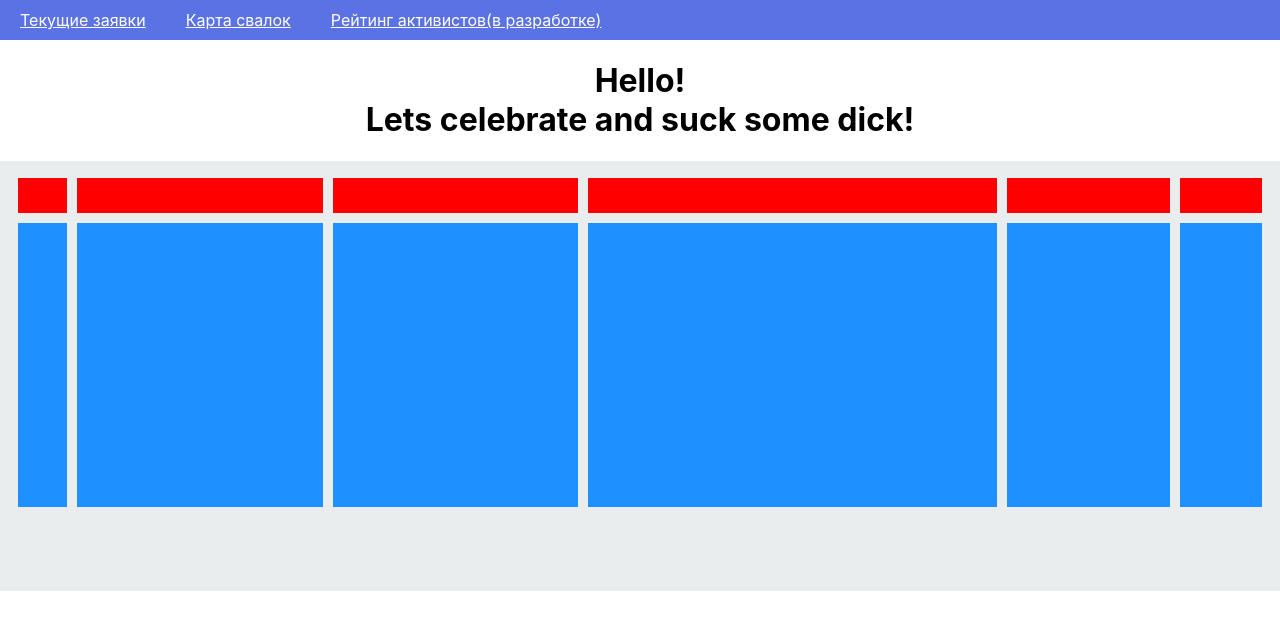
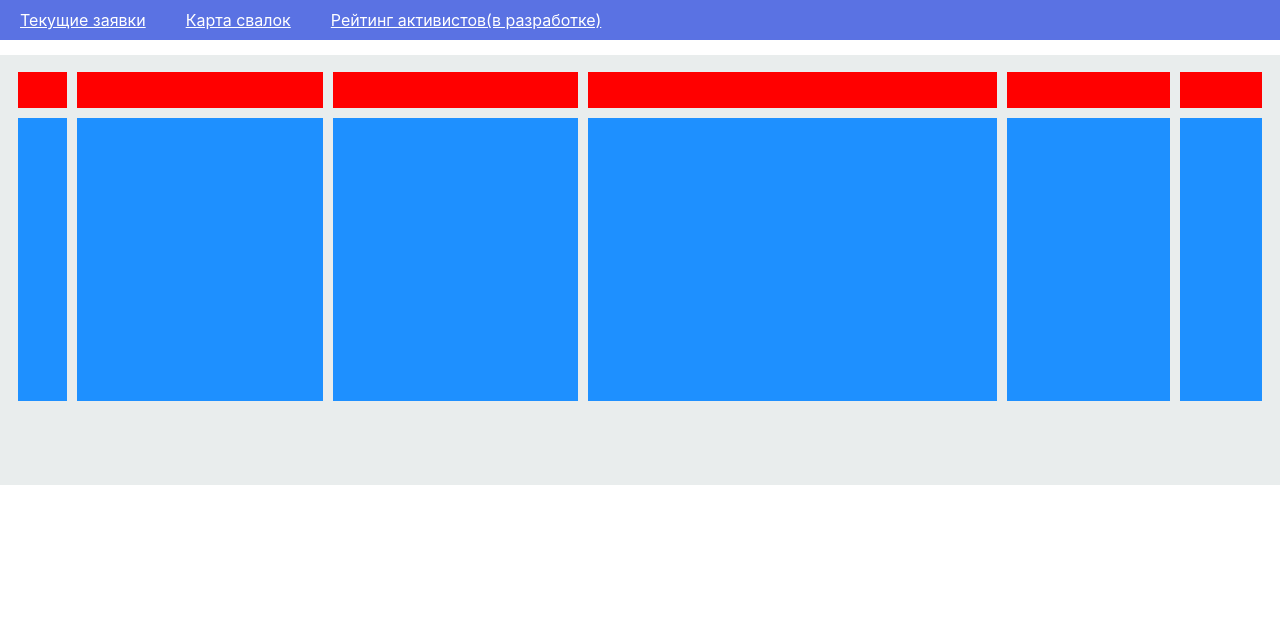
Before and after one commit to ilyasgaripov97/sarov-hack, a React (Create React App) app: page / in a window 1280 px wide. Shown: the top 630 px of the page. Built offline with nearby package versions, Linux system fonts and the light colour scheme.

Commit message:
merge all

```diff
--- a/src/App.js
+++ b/src/App.js
@@ -12,11 +12,7 @@ function App() {
   return (
 
     <div className="App">
-        <div className={"header"}>
-        </div>
         <HeaderComponent/>
-        <CurrentGarbageQueries/>
-
     </div>
   );
 }
--- a/src/components/garbage/CurrentGarbageQueries.jsx
+++ b/src/components/garbage/CurrentGarbageQueries.jsx
@@ -31,7 +31,6 @@ class CurrentGarbageQueries extends React.Component {
                     {/*<div className="date-box"></div>*/}
 
                 </header>
-
 
                 <div className="container">
                     {/* Labels for items*/}
--- a/src/components/general/HeaderComponent.jsx
+++ b/src/components/general/HeaderComponent.jsx
@@ -4,7 +4,8 @@ import {BrowserRouter} from "react-router-dom";
 import {Route} from "react-router-dom";
 import CRUD from "../CRUD/CRUD";
 import MAP from "../MAP/MAP";
-import Main from "../Main/Main";
+
+import CurrentGarbageQueries from "../garbage/CurrentGarbageQueries";
 
 class HeaderComponent extends React.Component {
     render() {
@@ -25,7 +26,7 @@ class HeaderComponent extends React.Component {
                     <Route path={'/MAP'} component={MAP}/>
                 </div>
                 <div>
-                    <Route exact path={'/'} component={Main}/>
+                    <Route exact path={'/'} component={CurrentGarbageQueries}/>
                 </div>
             </BrowserRouter>
         )
```
